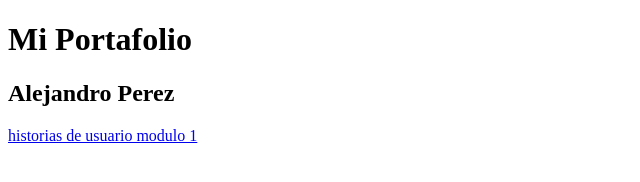
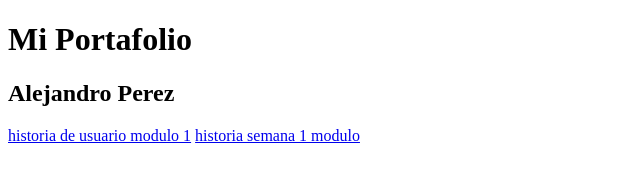
Before and after one commit to alejandroperezmunoz58-ux/portafolio, a plain HTML site: page index.html in a window 1280 px wide. Shown: the whole page, without its empty margins (0-640 px from the left). Drawn offline with Linux system fonts and the light colour scheme.

Commit message:
Update index.html

```diff
--- a/index.html
+++ b/index.html
@@ -8,6 +8,7 @@
 <body>
    <h1>Mi Portafolio</h1>
     <h2>Alejandro Perez</h2>
-    <a href="https://github.com/alejandroperezmunoz58-ux/Historias-de-usuario">historias de usuario modulo 1</a>
+    <a href="https://github.com/alejandroperezmunoz58-ux/Historias-de-usuario">historia de usuario modulo 1</a>
+    <a href="https://github.com/alejandroperezmunoz58-ux/Historia-de-usuario-semana-1-modulo-2"<>historia semana 1 modulo</a>
 </body>
 </html>
```
